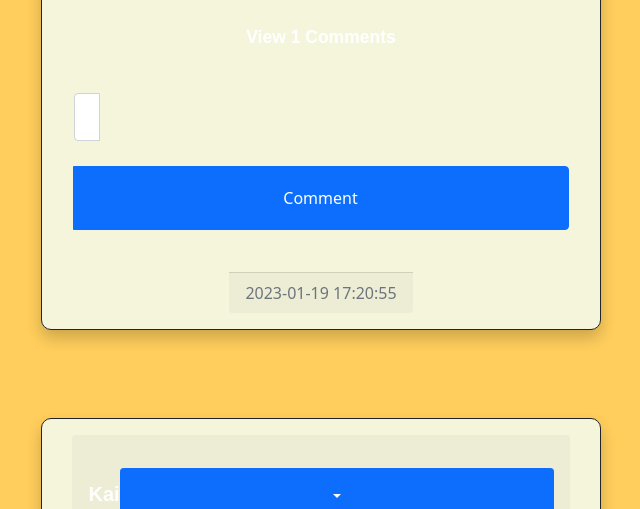
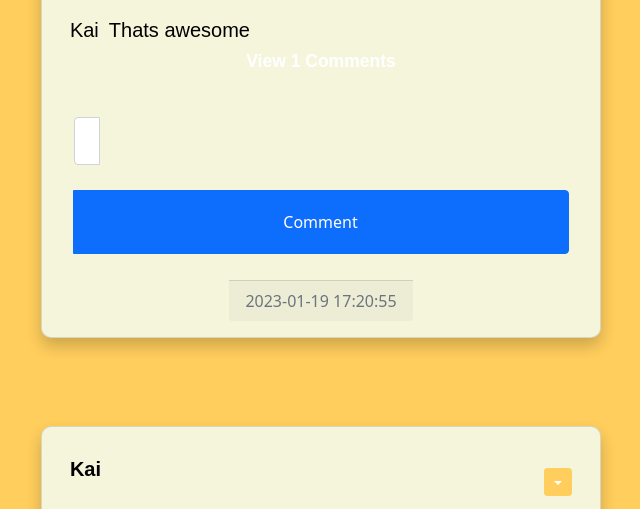
Before and after one commit to jeseekia/laugh_factory_app, a Flask app: a page that uses laughfactory/templates/userposts.html in a window 1280 px wide. Shown: the part 686-1195 px from the top of the page, without its empty margins (319-959 px from the left). Run offline with Flask 2, Linux system fonts and the light colour scheme; a user stored in the database is signed in; data comes from the database, SQL or seed files in the repository; both versions use the stored data as it was after the commit.

Commit message:
fixing main meme card

```diff
--- a/laughfactory/static/css/style.css
+++ b/laughfactory/static/css/style.css
@@ -130,7 +130,7 @@ img {
   font-size: 20px;
   font-weight: bold;
   text-align: left;
-  margin-bottom: 1em;
+  color: black;
 }
 
 .comments {
@@ -146,10 +146,58 @@ img {
   margin-top: 1em;
 }
 
-.user-container {
+.meme-card-header {
   display: flex;
+  flex-direction: row;
+  justify-content: space-between;
+  width: 90%;
+  align-items: center;
+  margin-bottom: 1em;
+}
+
+.caption-container {
+  display: flex;
+  flex-direction: row;
+  align-items: center;
   justify-content: flex-start;
   width: 90%;
+  margin-top: 1em;
+}
+
+#caption-user {
+  font-weight: 500;
+}
+
+.caption {
+  font-family: sans-serif;
+  font-size: 20px;
+  font-weight: 250;
+  text-align: left;
+  color: black;
+  margin-left: 0.5em;
+}
+
+.dropdown-toggle {
+  width: 2em;
+  height: 2em;
+  background-color: #FFCE5C;
+  border-color: #FFCE5C;
+}
+.dropdown-toggle:hover {
+  background-color: #FFCE5C;
+  border-color: #FFCE5C;
+}
+.dropdown-toggle:checked {
+  background-color: #FFCE5C;
+  border-color: #FFCE5C;
+}
+.dropdown-toggle:active {
+  background-color: #FFCE5C;
+  border-color: #FFCE5C;
+}
+.dropdown-toggle:focus {
+  background-color: #FFCE5C;
+  border-color: #FFCE5C;
 }
 
 .card {
--- a/laughfactory/static/scss/main.scss
+++ b/laughfactory/static/scss/main.scss
@@ -19,7 +19,8 @@ img{
     font-size: 20px;
     font-weight: bold;
     text-align: left;
-    margin-bottom: 1em;
+    // margin-bottom: 1em;
+    color: $accent-color1;
 }
 
 .comments{
@@ -35,8 +36,58 @@ img{
     margin-top: 1em;
 }
 
-.user-container{
-    display:flex;
+.meme-card-header{
+    display: flex;
+    flex-direction: row;
+    justify-content: space-between;
+    width: 90%;
+    align-items: center;
+    margin-bottom: 1em;
+}
+
+.caption-container{
+    display: flex;
+    flex-direction: row;
+    align-items: center;
     justify-content: flex-start;
     width: 90%;
+    margin-top: 1em;
 }
+
+#caption-user{
+    font-weight: 500;
+}
+
+.caption{
+    font-family: $font-style;
+    font-size: 20px;
+    font-weight: 250;
+    text-align: left;
+    // margin-bottom: 1em;
+    color: $accent-color1;
+    margin-left: 0.5em;
+}
+
+.dropdown-toggle{
+    width: 2em;
+    height: 2em;
+    background-color: $main-color;
+    border-color: $main-color;
+    &:hover{
+        background-color: $main-color;
+        border-color: $main-color;
+    }
+    &:checked{
+        background-color: $main-color;
+        border-color: $main-color;
+    }
+    &:active{
+        background-color: $main-color;
+        border-color: $main-color;
+    }
+    &:focus{
+        background-color: $main-color;
+        border-color: $main-color;
+    }
+
+}
--- a/laughfactory/templates/userposts.html
+++ b/laughfactory/templates/userposts.html
@@ -1,14 +1,15 @@
 {% extends "base.html" %}
 {% block title %}Home{% endblock %}
 {% block content %}
-    <h1 align="center">{% block header %}Posts{% endblock %}</h1>
     <!-- rendering post data from database starts here -->
     <div id="posts">
       {% for post in posts %}
-      <div class="card border-dark">
-        <div class="card-header d-flex justify-content-between align-items-center">
-          <a href="/posts/{{post.user.username}}">{{post.user.username}}</a>
-          <div>
+      <div class="card">
+        <div class="meme-card-header">
+        <div class="user-container">
+          <a class="user" href="/posts/{{post.user.username}}">{{post.user.username}}</a>
+        </div>
+        <div>
             {% if user.id == post.author %}
             <div class="btn-group">
               <button
@@ -25,15 +26,21 @@
               </ul>
             </div>
             {% endif %}
+        </div>
+        </div>
+        <!-- rendering url & text from related post starts here -->
+        <img class="meme" src="{{post.url}}" alt="user's meme">
+        <div class="caption-container">
+          <div id="caption-user" class="user">
+            {{post.user.username}}
+          </div>
+          <div class="caption">
+            {{post.text}}
           </div>
         </div>
-        <!-- rendering url & text from related post starts here -->
-        <div class="card-body">
-          <div class="card-text"><img src="{{post.url}}"" alt="user's meme"></div>
-          <div class="card-text">{{post.text}}</div>
-          <br />
+        <div>
           <div class="collapse" id="comments-{{post.id}}">
-            <div class="card">
+            <div>
               <div class="card-body" id="comments-expanded-{{post.id}}">
                 {% for comment in post.comments %}
                 <div class="d-flex justify-content-between align-items-center">
@@ -75,7 +82,7 @@
               <small>View {{post.comments|length}} Comments</small>
             </a>
             {% else %}
-            <small class="text-muted">No Comments</small>
+            <div class="no-comment">No Comments</div>
             {% endif %}
           </p>
           <form
```
Also changed, not shown: instance/database.db, 1 other file.
